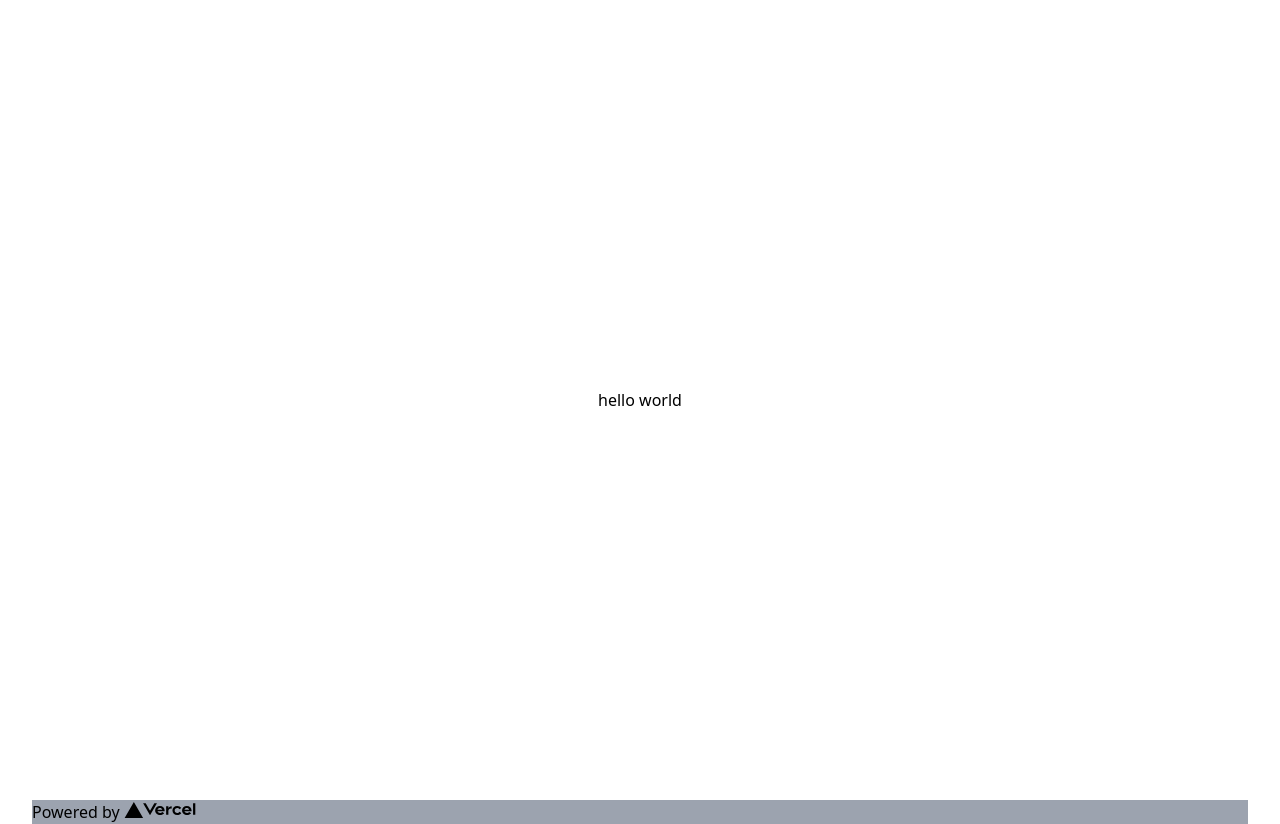
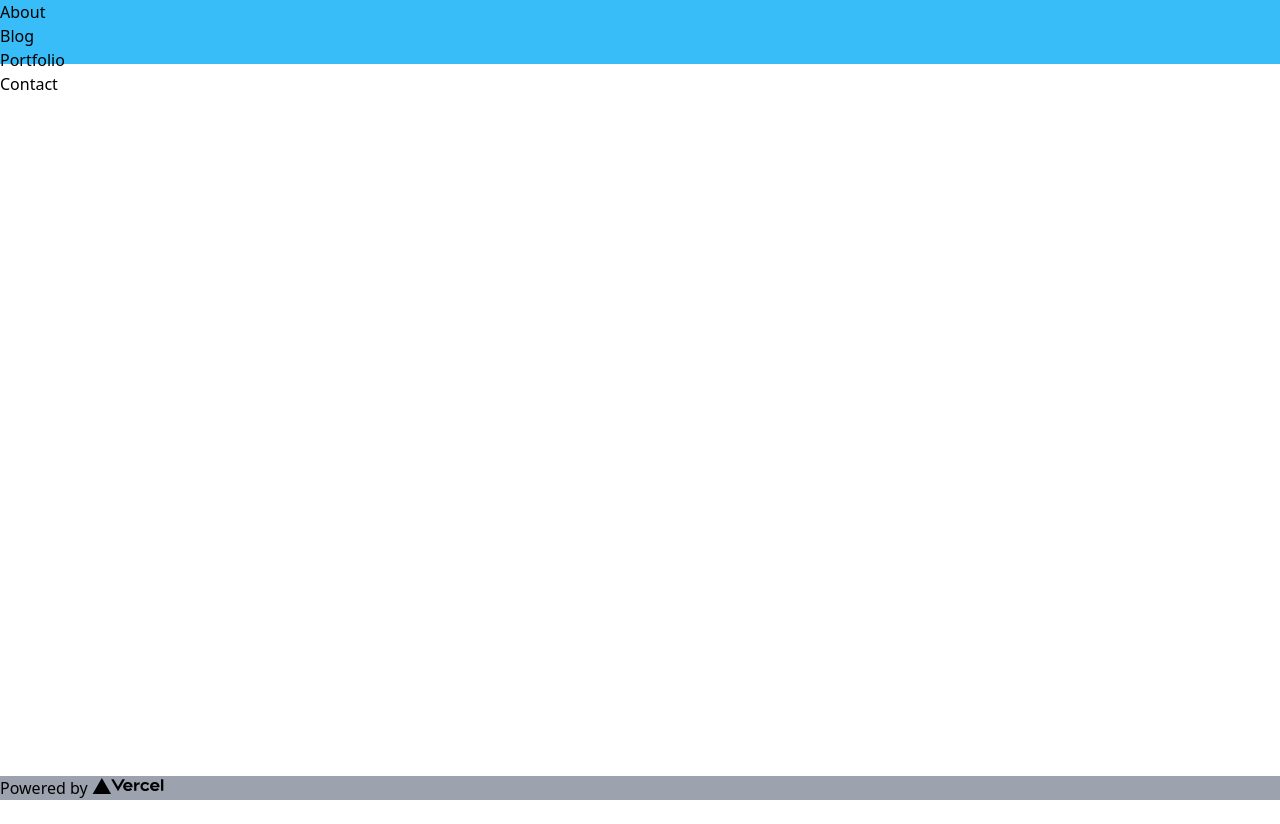
Before and after one commit to oshita-n/qin_portfilio, a Next.js app: page / in a window 1280 px wide. After the commit the page ends 800 px from the top, so only its background shows below. Built offline with nearby package versions, Linux system fonts and the light colour scheme.

Commit message:
ヘッダーとフッターの作成

```diff
--- a/src/components/Footer.tsx
+++ b/src/components/Footer.tsx
@@ -4,7 +4,7 @@ import Image from 'next/image'
 export const Footer: NextPage = () => {
     return (
         <div>
-            <footer className="bg-gray-400">
+            <footer className="absolute bottom-0 w-screen bg-gray-400">
                     <a
                     href="https://vercel.com?utm_source=create-next-app&utm_medium=default-template&utm_campaign=create-next-app"
                     target="_blank"
--- a/src/pages/index.tsx
+++ b/src/pages/index.tsx
@@ -1,20 +1,31 @@
 import type { NextPage } from 'next'
 
 import { Footer } from '../components/Footer'
-import styles from '../../styles/Home.module.css'
 import Head from 'next/head'
 
 const Home: NextPage = () => {
   return (
-    <div className={styles.container}>
+    <div role='container' className=''>
       <Head>
         <title>Qin Portfolio</title>
         <meta name="description" content="Qin Portfolio" />
         <link rel="icon" href="/favicon.ico" />
       </Head>
-      <main className={styles.main}>
+
+      <header className='w-screen h-16 bg-sky-400'>
+        <ul>
+          <li><a href='#'>About</a></li>
+          <li><a href='#'>Blog</a></li>
+          <li><a href='#'>Portfolio</a></li>
+          <li><a href='#'>Contact</a></li>
+        </ul>
+      </header>
+
+      <main className=''>
         <div>
-          <p>hello world</p>
+          <div className=''>
+
+          </div>
         </div>
       </main>
 
```
